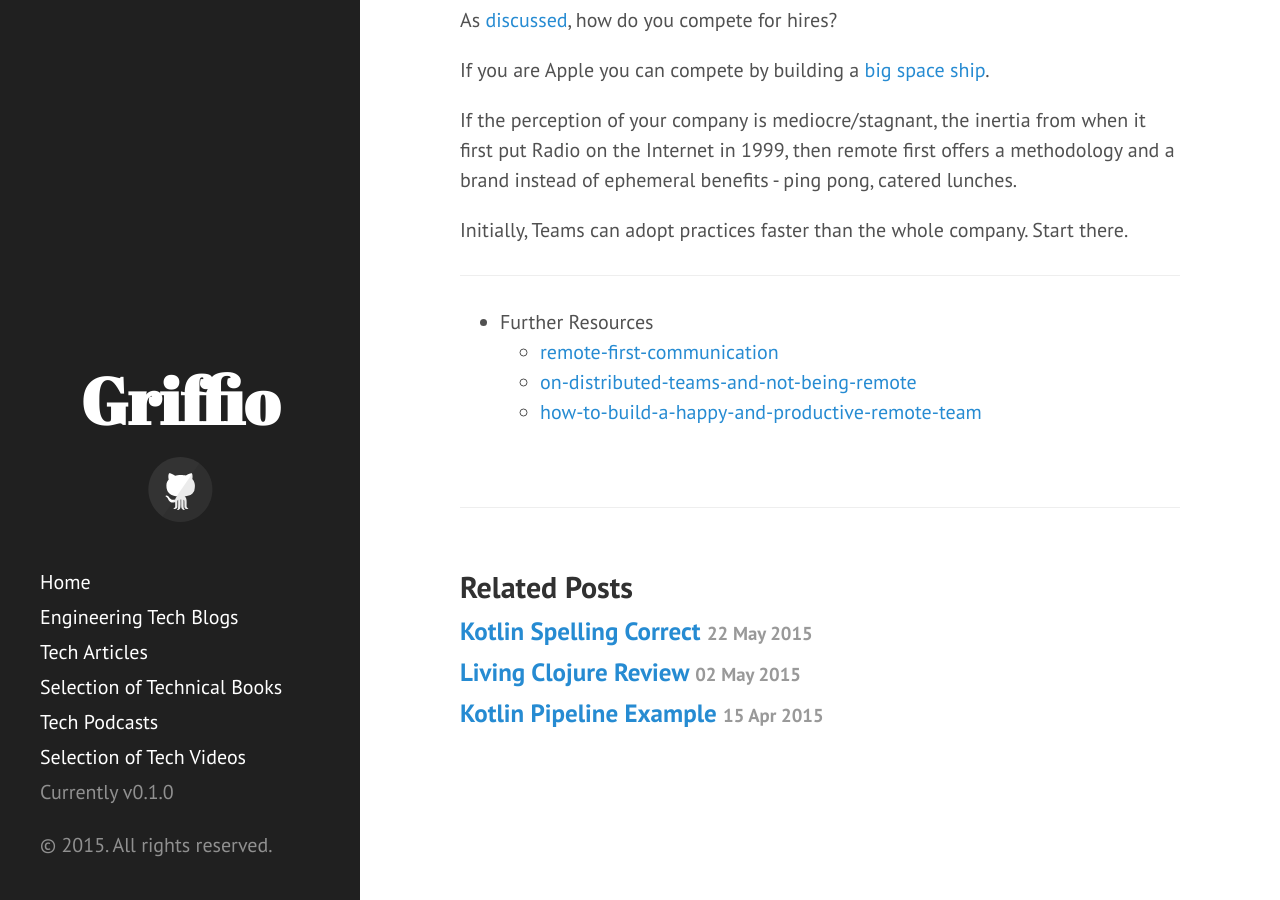
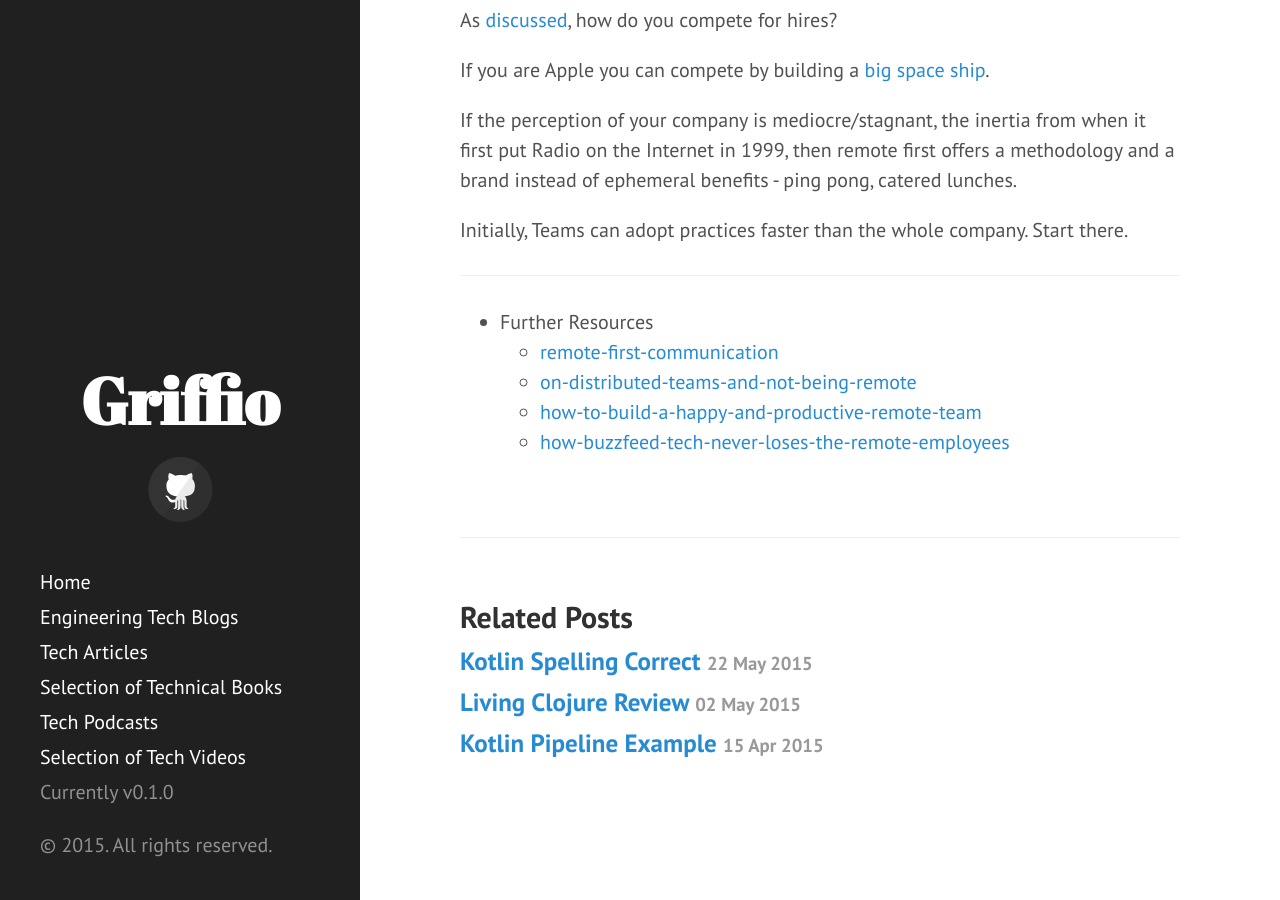
Before and after one commit to griffio/griffio.github.io, a Jekyll site: the page built from _posts/2015-06-12-Remote-First.md, in a window 1280 px wide and 900 px high, scrolled down 2148 px. Built offline with Jekyll 4.4.1, drawn with Linux system fonts in a browser that asks for light colours; nearby versions of some CDN libraries.

Commit message:
Update 2015-06-12-Remote-First.md

```diff
--- a/_posts/2015-06-12-Remote-First.md
+++ b/_posts/2015-06-12-Remote-First.md
@@ -76,3 +76,4 @@ ___
   * [remote-first-communication](http://spin.atomicobject.com/2015/01/30/remote-first-communication/)
   * [on-distributed-teams-and-not-being-remote](http://beero.ps/2015/02/02/on-distributed-teams-and-not-being-remote/)
   * [how-to-build-a-happy-and-productive-remote-team](http://femgineer.com/2015/01/how-to-build-a-happy-and-productive-remote-team/)
+  * [how-buzzfeed-tech-never-loses-the-remote-employees](http://www.buzzfeed.com/benronne/how-buzzfeed-tech-never-loses-the-remote-employees)
```
